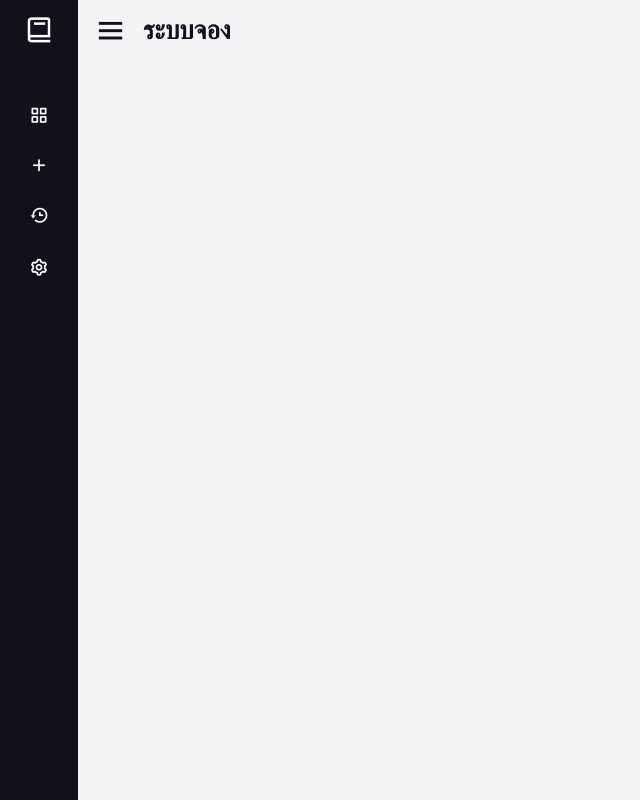
After one commit to JAAAAAAP/bookingphp, a PHP site: page /admin.php in a window 1280 px wide. The commit adds this page. Shown: the whole page, without its empty margins (0-640 px from the left). Run offline with PHP 8.4, Linux system fonts and the light colour scheme; the visitor is signed in with stand-in values (Sample User, id 1); data that the repository does not hold is empty.

Commit message:
add adminpage

```diff
--- /dev/null
+++ b/src/admin.php
@@ -0,0 +1,113 @@
+<?php
+session_start();
+require('../controller/user.php');
+$dbcon = new User;
+
+
+
+
+
+
+
+?>
+
+<!DOCTYPE html>
+<html lang="en" dir="ltr">
+
+<head>
+    <meta charset="UTF-8">
+    <meta name="viewport" content="width=device-width, initial-scale=1.0">
+    <title>admin</title>
+
+    <link rel="stylesheet" href="css/admin.css">
+    <link rel="stylesheet" href="https://cdn.jsdelivr.net/npm/boxicons@latest/css/boxicons.min.css">
+</head>
+
+<body>
+    <!-- sidebar -->
+    <div class="sidebar close">
+        <!-- logo -->
+        <div class="logo-details">
+            <i class='bx bx-book'></i>
+            <span class="logo_name">ระบบจอง</span>
+        </div>
+        <!-- สถานะ -->
+        <ul class="nav-links">
+            <li>
+                <a href="#">
+                    <i class='bx bx-grid-alt'></i>
+                    <span class="link_name">สถานะ</span>
+                </a>
+                <ul class="sub-menu blank">
+                    <li><a class="link_name" href="#">สถานะ</a></li>
+                </ul>
+            </li>
+        <!-- เพิ่ม -->
+            <li>
+                <a href="#">
+                    <i class='bx bx-plus'></i>
+                    <span class="link_name">เพิ่ม</span>
+                </a>
+                <ul class="sub-menu blank">
+                    <li><a class="link_name" href="#">เพิ่ม</a></li>
+                </ul>
+            </li>
+        <!-- ประวัติ -->
+            <li>
+                <a href="#">
+                    <i class='bx bx-history'></i>
+                    <span class="link_name">ประวัติ</span>
+                </a>
+                <ul class="sub-menu blank">
+                    <li><a class="link_name" href="#">ประวัติ</a></li>
+                </ul>
+            </li>
+        <!-- ตั้งค่า -->
+            <li>
+                <a href="#">
+                    <i class='bx bx-cog'></i>
+                    <span class="link_name">ตั้งค่า</span>
+                </a>
+                <ul class="sub-menu blank">
+                    <li><a class="link_name" href="#">ตั้งค่า</a></li>
+                </ul>
+            </li>
+        <!-- โปรไฟล์ข้างล่าง -->
+            <li>
+                <div class="profile-details">
+                    <div class="profile-content">
+                        <!--<img src="image/profile.jpg" alt="profileImg">-->
+                    </div>
+                    <div class="name-job">
+                    <?php
+                        if (isset($_SESSION['id'])) {
+                        $id = $_SESSION['id'];
+                        $qr = $dbcon->callfecth($id);
+                        $rs = mysqli_fetch_assoc($qr);
+                    ?>
+                        <div class="profile_name"><?= $_SESSION['user'] ?></div>
+                    <?php
+                    }
+                    ?>
+                    </div>
+                    <a href="index.php"><i class='bx bx-home'></i></a>
+                    <a href="logout.php"><i class='bx bx-log-out'></i></a>
+                    </div>
+            </li>
+        </ul>
+    </div>
+    <!-- หน้าหลัก -->
+    <section class="home-section">
+        <!-- header -->
+        <div class="home-content">
+            <i class='bx bx-menu'></i>
+            <span class="text">ระบบจอง</span>
+        </div>
+
+    </section>
+
+
+    <script src="js/admin.js"></script>
+</body>
+
+</html>
--- /dev/null
+++ b/src/css/admin.css
@@ -0,0 +1,256 @@
+@import url('https://fonts.googleapis.com/css2?family=Poppins:wght@300;400;500;600;700&display=swap');
+*{
+  margin: 0;
+  padding: 0;
+  box-sizing: border-box;
+  font-family: 'Poppins', sans-serif;
+}
+:root {
+    --bgcolor--: #F3F4F6;
+    --textcolor-- : #374151;
+}
+.sidebar{
+  position: fixed;
+  top: 0;
+  left: 0;
+  height: 100%;
+  width: 260px;
+  background: #11101d;
+  z-index: 100;
+  transition: all 0.5s ease;
+}
+.sidebar.close{
+  width: 78px;
+}
+.sidebar .logo-details{
+  height: 60px;
+  width: 100%;
+  display: flex;
+  align-items: center;
+}
+.sidebar .logo-details i{
+  font-size: 30px;
+  color: #fff;
+  height: 50px;
+  min-width: 78px;
+  text-align: center;
+  line-height: 50px;
+}
+.sidebar .logo-details .logo_name{
+  font-size: 22px;
+  color: #fff;
+  font-weight: 600;
+  transition: 0.3s ease;
+  transition-delay: 0.1s;
+}
+.sidebar.close .logo-details .logo_name{
+  transition-delay: 0s;
+  opacity: 0;
+  pointer-events: none;
+}
+.sidebar .nav-links{
+  height: 100%;
+  padding: 30px 0 150px 0;
+  overflow: auto;
+}
+.sidebar.close .nav-links{
+  overflow: visible;
+}
+.sidebar .nav-links::-webkit-scrollbar{
+  display: none;
+}
+.sidebar .nav-links li{
+  position: relative;
+  list-style: none;
+  transition: all 0.4s ease;
+}
+.sidebar .nav-links li:hover{
+  background: #1d1b31;
+}
+.sidebar .nav-links li .iocn-link{
+  display: flex;
+  align-items: center;
+  justify-content: space-between;
+}
+.sidebar.close .nav-links li .iocn-link{
+  display: block
+}
+.sidebar .nav-links li i{
+  height: 50px;
+  min-width: 78px;
+  text-align: center;
+  line-height: 50px;
+  color: #fff;
+  font-size: 20px;
+  cursor: pointer;
+  transition: all 0.3s ease;
+}
+.sidebar .nav-links li.showMenu i.arrow{
+  transform: rotate(-180deg);
+}
+.sidebar.close .nav-links i.arrow{
+  display: none;
+}
+.sidebar .nav-links li a{
+  display: flex;
+  align-items: center;
+  text-decoration: none;
+}
+.sidebar .nav-links li a .link_name{
+  font-size: 18px;
+  font-weight: 400;
+  color: #fff;
+  transition: all 0.4s ease;
+}
+.sidebar.close .nav-links li a .link_name{
+  opacity: 0;
+  pointer-events: none;
+}
+.sidebar .nav-links li .sub-menu{
+  padding: 6px 6px 14px 80px;
+  margin-top: -10px;
+  background: #1d1b31;
+  display: none;
+}
+.sidebar .nav-links li.showMenu .sub-menu{
+  display: block;
+}
+.sidebar .nav-links li .sub-menu a{
+  color: #fff;
+  font-size: 15px;
+  padding: 5px 0;
+  white-space: nowrap;
+  opacity: 0.6;
+  transition: all 0.3s ease;
+}
+.sidebar .nav-links li .sub-menu a:hover{
+  opacity: 1;
+}
+.sidebar.close .nav-links li .sub-menu{
+  position: absolute;
+  left: 100%;
+  top: -10px;
+  margin-top: 0;
+  padding: 10px 20px;
+  border-radius: 0 6px 6px 0;
+  opacity: 0;
+  display: block;
+  pointer-events: none;
+  transition: 0s;
+}
+.sidebar.close .nav-links li:hover .sub-menu{
+  top: 0;
+  opacity: 1;
+  pointer-events: auto;
+  transition: all 0.4s ease;
+}
+.sidebar .nav-links li .sub-menu .link_name{
+  display: none;
+}
+.sidebar.close .nav-links li .sub-menu .link_name{
+  font-size: 18px;
+  opacity: 1;
+  display: block;
+}
+.sidebar .nav-links li .sub-menu.blank{
+  opacity: 1;
+  pointer-events: auto;
+  padding: 3px 20px 6px 16px;
+  opacity: 0;
+  pointer-events: none;
+}
+.sidebar .nav-links li:hover .sub-menu.blank{
+  top: 50%;
+  transform: translateY(-50%);
+}
+
+.one {
+  width: 80%;
+  margin-left: 10%;
+  background-color: black;
+  height: 400px;
+}
+
+.sidebar .profile-details{
+  position: fixed;
+  bottom: 0;
+  width: 260px;
+  display: flex;
+  align-items: center;
+  justify-content: space-between;
+  background: #1d1b31;
+  padding: 12px 0;
+  transition: all 0.5s ease;
+}
+.sidebar.close .profile-details{
+  background: none;
+}
+.sidebar.close .profile-details{
+  width: 78px;
+}
+.sidebar .profile-details .profile-content{
+  display: flex;
+  align-items: center;
+}
+.sidebar .profile-details img{
+  height: 52px;
+  width: 52px;
+  object-fit: cover;
+  border-radius: 16px;
+  margin: 0 14px 0 12px;
+  background: #1d1b31;
+  transition: all 0.5s ease;
+}
+.sidebar.close .profile-details img{
+  padding: 10px;
+}
+.sidebar .profile-details .profile_name,
+.sidebar .profile-details .job{
+  color: #fff;
+  font-size: 18px;
+  font-weight: 500;
+  white-space: nowrap;
+}
+.sidebar.close .profile-details i,
+.sidebar.close .profile-details .profile_name,
+.sidebar.close .profile-details .job{
+  display: none;
+}
+.sidebar .profile-details .job{
+  font-size: 12px;
+}
+.home-section{
+  position: relative;
+  background: var(--bgcolor--);
+  height: 100vh;
+  left: 260px;
+  width: calc(100% - 260px);
+  transition: all 0.5s ease;
+}
+.sidebar.close ~ .home-section{
+  left: 78px;
+  width: calc(100% - 78px);
+}
+.home-section .home-content{
+  height: 60px;
+  display: flex;
+  align-items: center;
+}
+.home-section .home-content .bx-menu,
+.home-section .home-content .text{
+  color: #11101d;
+  font-size: 35px;
+}
+.home-section .home-content .bx-menu{
+  margin: 0 15px;
+  cursor: pointer;
+}
+.home-section .home-content .text{
+  font-size: 26px;
+  font-weight: 600;
+}
+@media (max-width: 420px) {
+  .sidebar.close .nav-links li .sub-menu{
+    display: none;
+  }
+}
--- /dev/null
+++ b/src/js/admin.js
@@ -0,0 +1,13 @@
+let arrow = document.querySelectorAll(".arrow");
+for (var i = 0; i < arrow.length; i++) {
+    arrow[i].addEventListener("click", (e) => {
+        let arrowParent = e.target.parentElement.parentElement; //selecting main parent of arrow
+        arrowParent.classList.toggle("showMenu");
+    });
+}
+let sidebar = document.querySelector(".sidebar");
+let sidebarBtn = document.querySelector(".bx-menu");
+console.log(sidebarBtn);
+sidebarBtn.addEventListener("click", () => {
+    sidebar.classList.toggle("close");
+});
```
Also changed, not shown: src/css/index.css (+33 -24 lines), src/index.php (+26 -2 lines).
